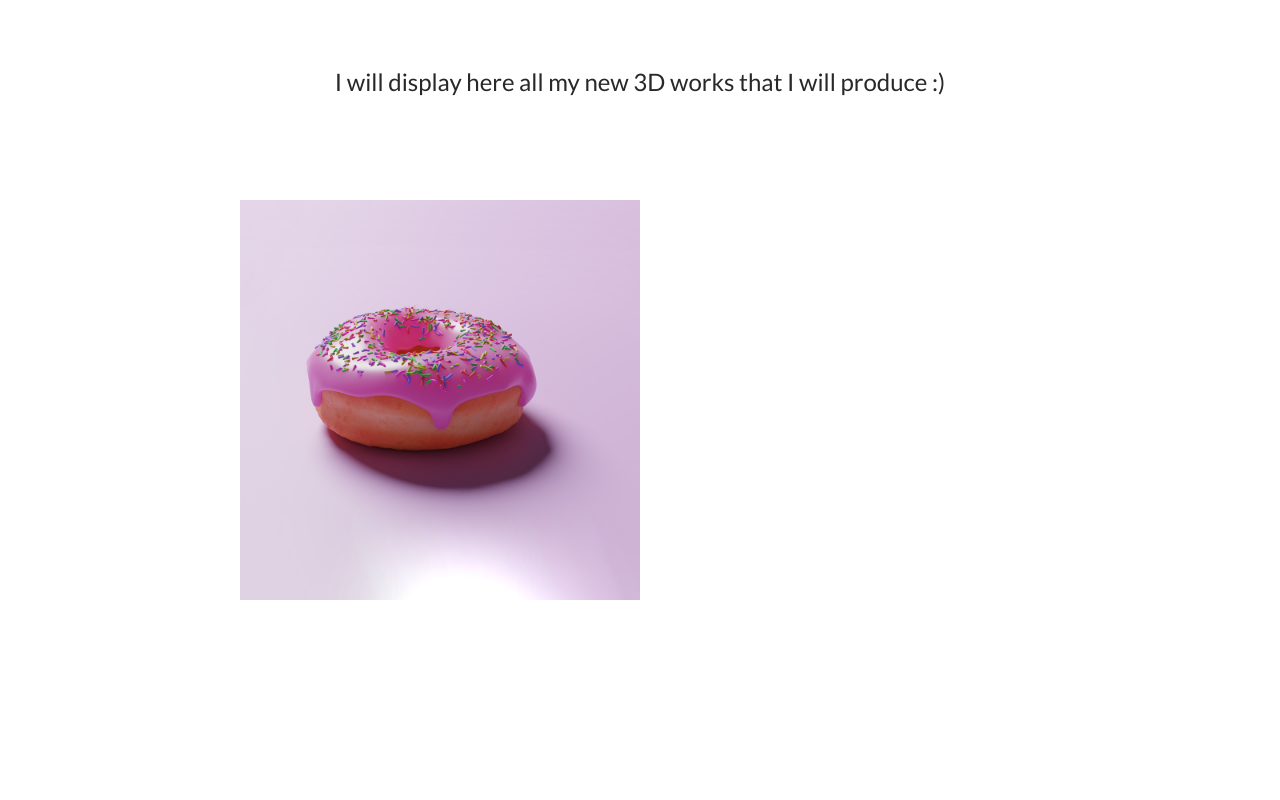
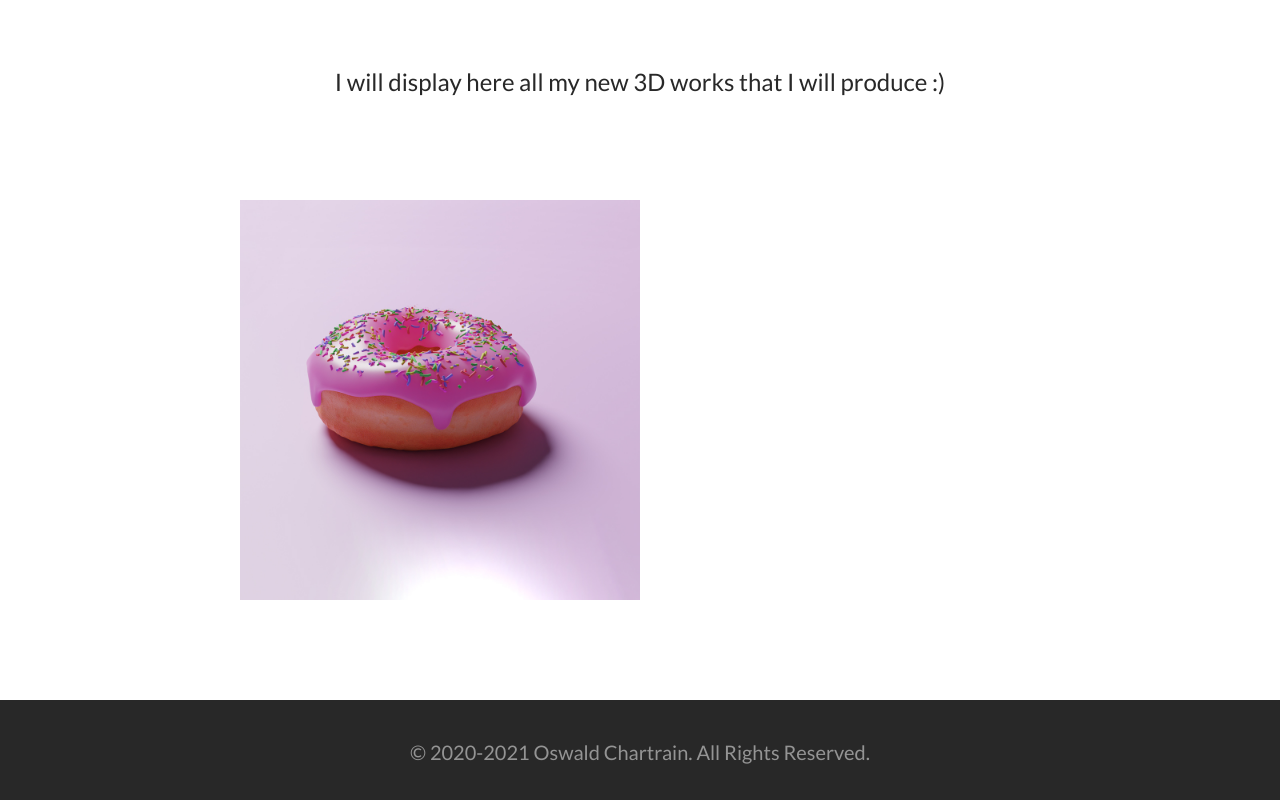
Before and after one commit to Oswalld/mon_portfolio_oswald, a plain HTML site: page html/conception3d.html in a window 1280 px wide. Shown: the part 451-1251 px from the top of the page. Before the commit the page ends 1054 px from the top, so only its background shows below. Drawn offline with Linux system fonts and the light colour scheme.

Commit message:
Update conception3d.html

```diff
--- a/html/conception3d.html
+++ b/html/conception3d.html
@@ -74,3 +74,6 @@ menuLinks.forEach(
     <div class="donuts"> <img src="/img/donut.jpg" alt=""></div>
   </div>
 </section>
+<footer>
+  <a>© 2020-2021 Oswald Chartrain. All Rights Reserved.</a>
+</footer>
```
